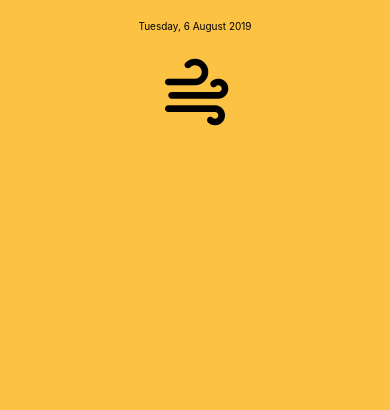
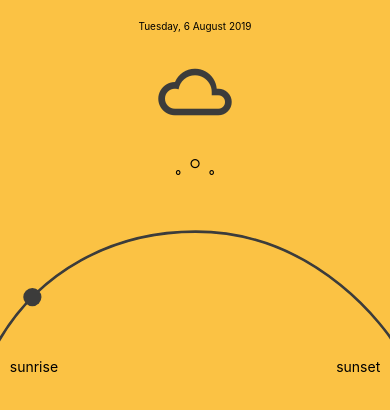
Before and after one commit to MatthewKarpenko/wheatherApp, a React Native app: screen / in a window 390 px wide. Shown: the top 410 px of the page. Built offline with nearby package versions, Linux system fonts and the light colour scheme.

Commit message:
sunrise and sunset tracking functionality

```diff
--- a/components/App.js
+++ b/components/App.js
@@ -1,9 +1,12 @@
 import React, { Component } from 'react';
-import { StyleSheet, View, Button, PermissionsAndroid, Text } from "react-native";
+import { StyleSheet, View, PermissionsAndroid } from "react-native";
 import Geolocation from 'react-native-geolocation-service';
+
+
 import DateAndCityName from "./DateAndCityName";
 import { getCurrentWeather } from '../requests/weatherRequests';
 import OneDayWeather from './OneDayWeather';
+import SunPath from './SunPath';
 
 export default class App extends Component {
 constructor(props) {
@@ -45,7 +48,6 @@ constructor(props) {
 
            },
            error => {
-             // See error code charts below.
              console.log(error.code, error.message);
            },
            {
@@ -65,6 +67,7 @@ constructor(props) {
 
  componentDidMount () {
     this.getLocation();
+    console.log(this.state.oneDayWeather)
   }
 
 
@@ -72,7 +75,8 @@ constructor(props) {
     return (
       <View style={styles.body}>
         <DateAndCityName cityName={this.state.cityName} />
-        <OneDayWeather id={this.state.weatherId}/>
+        <OneDayWeather id={this.state.weatherId} weatherInfo={this.state.oneDayWeather}/>
+        <SunPath weatherInfo={this.state.oneDayWeather} />
       </View>
     );
   }
@@ -81,6 +85,10 @@ constructor(props) {
 const styles = StyleSheet.create({
   body: {
     backgroundColor: '#FBC244',
-    flex: 1
+
+    margin: 0,
+    flex: 1,
+    fontSize: 10,
+    color: '#3C3C3B'
   }
 })
--- a/components/OneDayWeather.js
+++ b/components/OneDayWeather.js
@@ -1,33 +1,22 @@
 import React, { Component } from "react";
-//import React
-import { StyleSheet, View } from "react-native";
-//import all the basic components
-import ZocialIcon from "react-native-vector-icons/Zocial";
-import OcticonIcon from "react-native-vector-icons/Octicons";
-import MaterialIcon from "react-native-vector-icons/MaterialIcons";
+import { StyleSheet, View, Text } from "react-native";
 import MaterialCommunityIcon from "react-native-vector-icons/MaterialCommunityIcons";
-import Ionicon from "react-native-vector-icons/Ionicons";
-import FoundationIcon from "react-native-vector-icons/Foundation";
-import EvilIcon from "react-native-vector-icons/EvilIcons";
-import EntypoIcon from "react-native-vector-icons/Entypo";
-import FAIcon from "react-native-vector-icons/FontAwesome";
-import SimpleLineIcon from "react-native-vector-icons/SimpleLineIcons";
-import FeatherIcon from "react-native-vector-icons/Feather";
-import FontistoIcon from "react-native-vector-icons/Fontisto";
-import AntIcon from "react-native-vector-icons/AntDesign";
+
 
 //import vector icons
-
 
 export default class OneDayWeather extends Component {
   constructor(props) {
     super(props);
     this.state = {
-                     iconType: ''
+      iconType: "weather-cloudy",
+      todayTemp: null,
+      maxMinTemp: [null, null],
+      weatherType: ""
     };
   }
   // set icon for each weather condition
-                 setIcon = (id) => {
+  setIcon = id => {
     if (id < 300) {
       this.setState({
         iconType: "weather-windy"
@@ -36,36 +25,42 @@ export default class OneDayWeather extends Component {
       this.setState({
         iconType: "weather-rainy"
       });
-
     } else if (id < 600) {
       this.setState({
         iconType: "weather-pouring"
       });
-
     } else if (id < 700) {
       this.setState({
         iconType: "weather-snowy"
       });
-
     } else if (id < 800) {
       this.setState({
         iconType: "weather-cloudy"
       });
-
     } else if (id === 800) {
       this.setState({
         iconType: "weather-sunny"
       });
-
     } else {
       this.setState({
         iconType: "weather-cloudy"
       });
     }
+  };
+
+  componentWillReceiveProps(nextProps) {
+    if (this.props.weatherInfo != nextProps.weatherInfo) {
+      console.log(nextProps.id)
+      this.setIcon(nextProps.id);
+      const temperatures = [];
+      temperatures.unshift(Math.round(nextProps.weatherInfo.main.temp_min));
+      temperatures.unshift(Math.round(nextProps.weatherInfo.main.temp_max));
+      this.setState({
+        todayTemp: Math.round(nextProps.weatherInfo.main.temp),
+        maxMinTemp: temperatures,
+        weatherType: nextProps.weatherInfo.weather[0].main.toLowerCase()
+      });
     }
-
-                 componentDidMount() {
-                    this.setIcon(this.props.id)
   }
 
   render() {
@@ -74,8 +69,17 @@ export default class OneDayWeather extends Component {
         <MaterialCommunityIcon
           name={this.state.iconType}
           size={80}
-                         color={'black'}
+          color={"#3C3C3B"}
         />
+        <View style={styles.todayTempContainer}>
+          <Text>{this.state.maxMinTemp[0]}&#176;</Text>
+
+          <Text style={styles.currentTemp}>{this.state.todayTemp}&#176;</Text>
+
+          <Text>{this.state.maxMinTemp[1]}&#176;</Text>
+        </View>
+
+        <Text>{this.state.weatherType}</Text>
       </View>
     );
   }
@@ -83,8 +87,25 @@ export default class OneDayWeather extends Component {
 
 const styles = StyleSheet.create({
   container: {
-    justifyContent: 'center',
-    alignItems: 'center',
-    textAlign: 'center'
+    justifyContent: "center",
+    alignItems: "center",
+    textAlign: "center"
+  },
+
+  todayTempContainer: {
+    width: 100,
+    display: "flex",
+    flexDirection: "row",
+    alignItems: "baseline",
+    justifyContent: "space-between",
+    paddingTop: 20,
+    paddingBottom: 20,
+    paddingRight: 30,
+    paddingLeft: 30
+  },
+
+  currentTemp: {
+    fontSize: 30,
+    fontWeight: "200"
   }
 });
--- /dev/null
+++ b/components/SunPath.js
@@ -0,0 +1,174 @@
+import React, { Component } from "react";
+import Svg, { Path, Circle } from "react-native-svg";
+import { View, StyleSheet, Dimensions, Text } from "react-native";
+import moment from "moment";
+import * as path from "svg-path-properties";
+
+export default class SunPath extends Component {
+  constructor(props) {
+    super(props);
+    this.state = {
+      cx: 24.901330947875977,
+      cy: 55.82204818725586,
+      pathProp:
+        "M-1.5,90.5c31.28-54.36,88-85,152-85c96.65,0,149.78,81.13,152,85",
+      sunriseTime: null,
+      sunsetTime: null,
+      strokeDasharray: '',
+      strokeDashoffset: '',
+      strokeColor: '#3C3C3B',
+      fillColor: '#3C3C3B'
+    };
+
+    this.sunPath = React.createRef();
+    this.sun = React.createRef();
+  }
+
+  showCurrentSunPosition = (sunInfo) => {
+    let currentTimeUnix = moment().unix();
+    console.log('currentTimeUnix '+ currentTimeUnix)
+    const { sunrise, sunset } = sunInfo;
+    let percentOfDay = (currentTimeUnix - sunrise) / (sunset - sunrise);
+    let percentOfNight;
+    if (moment().format("HH") > 12 && moment().format("HH") <= 23) {
+      percentOfNight =
+        (currentTimeUnix - sunset) / (86400 - (sunset - sunrise));
+    } else {
+      percentOfNight =
+        1 - (sunrise - currentTimeUnix) / (86400 - (sunset - sunrise));
+    }
+
+    this.setState({
+      sunriseTime: moment(new Date(sunrise * 1000)).format("H:mm"),
+      sunsetTime: moment(new Date(sunset * 1000)).format("H:mm")
+    });
+    console.log('day' + percentOfDay)
+    console.log('night' + percentOfNight)
+    if (currentTimeUnix >= sunrise && currentTimeUnix < sunset){
+        this.displaySunPath(percentOfDay, 'day');
+    } else {
+        this.displaySunPath(percentOfNight, 'night');
+    }
+  };
+
+  displaySunPath = (percent, time) => {
+   //let sunPath = document.getElementById('sun-path');
+    let mainPath = path
+      .svgPathProperties(this.state.pathProp);
+    let sunPathTotal = mainPath.getTotalLength();
+
+    let sunPathCurrent = sunPathTotal * (1 - percent);
+    console.log(sunPathTotal );
+    console.log(sunPathCurrent);
+    // get position of length
+    let sunPosition = mainPath.
+      getPointAtLength(sunPathTotal - sunPathCurrent);
+
+    console.log()
+    this.setState({
+      strokeDasharray: sunPathTotal,
+      strokeDashoffset: sunPathCurrent,
+      cx: sunPosition.x,
+      cy: sunPosition.y
+    });
+
+    // if (time === 'night') {
+    //     this.setState({
+    //       strokeColor: '#C5C3C6',
+    //       fillColor: '#C5C3C6'
+    //    });
+    // }
+  };
+
+  componentWillReceiveProps(nextProps) {
+    if (this.props.weatherInfo != nextProps.weatherInfo) {
+      //  this.displayPath();
+      // var properties = path.svgPathProperties(
+      //   "M-1.5,90.5c31.28-54.36,88-85,152-85c96.65,0,149.78,81.13,152,85"
+      // );
+      // var length = properties.getTotalLength();
+      //   console.log(
+      //     "M-1.5,90.5c31.28-54.36,88-85,152-85c96.65,0,149.78,81.13,152,85".getPointAtLength(
+      //       363.80535888671875 - 146.67774162892
+      //     )
+      //   );
+
+      this.showCurrentSunPosition(nextProps.weatherInfo.sys)
+
+    }
+  }
+
+  render() {
+    return (
+      <View style={styles.sunPathContainer}>
+        <Svg
+          viewBox="0 0 300 90"
+          height={150}
+          width={Math.round(Dimensions.get("window").width)}
+          style={styles.svg}
+        >
+          <Path
+            fillOpacity="0"
+            strokeWidth="1"
+            stroke="#555"
+            d="M-1.5,90.5c31.28-54.36,88-85,152-85c96.65,0,149.78,81.13,152,85"
+          />
+          <Path
+            ref={this.sunPath}
+            id="sun-path"
+            strokeDasharray={this.state.strokeDasharray}
+            strokeDashoffset={this.state.strokeDashoffset}
+            fillOpacity="0"
+            strokeWidth="2"
+            stroke={this.state.strokeColor}
+            d="M-1.5,90.5c31.28-54.36,88-85,152-85c96.65,0,149.78,81.13,152,85"
+          />
+          <Circle
+            ref={this.sun}
+            id="sun"
+            r="7"
+            cx={this.state.cx}
+            cy={this.state.cy}
+            fill={this.state.fillColor}
+          />
+        </Svg>
+        <View style={styles.sunPosition}>
+          <View style={styles.sunriseAndSunset}>
+            <Text>sunrise</Text>
+            <Text>{this.state.sunriseTime}</Text>
+          </View>
+          <View>
+            <Text>sunset</Text>
+            <Text>{this.state.sunsetTime}</Text>
+          </View>
+        </View>
+      </View>
+    );
+  }
+}
+
+const styles = StyleSheet.create({
+  sunPathContainer: {
+    margin: 0,
+    alignSelf: "stretch",
+    display: "flex",
+    flexDirection: "column",
+    alignContent: "center",
+    alignItems: "center"
+  },
+
+  svg: {
+    color: "black"
+  },
+
+  sunPosition: {
+    width: "95%",
+    display: "flex",
+    flexDirection: "row",
+    justifyContent: "space-between"
+  },
+
+  sunRiseAndSunset: {
+    textAlign: "center"
+  }
+});
--- a/package.json
+++ b/package.json
@@ -8,10 +8,14 @@
   },
   "dependencies": {
     "axios": "^0.19.0",
+    "moment": "^2.24.0",
     "react": "16.8.3",
     "react-native": "0.59.8",
     "react-native-geolocation-service": "^2.0.1",
-    "react-native-vector-icons": "^6.6.0"
+    "react-native-responsive-dimensions": "^2.0.1",
+    "react-native-svg": "^9.5.3",
+    "react-native-vector-icons": "^6.6.0",
+    "svg-path-properties": "^0.5.2"
   },
   "devDependencies": {
     "@babel/core": "^7.4.5",
--- a/requests/weatherRequests.js
+++ b/requests/weatherRequests.js
@@ -14,6 +14,7 @@ let res
            }&units=${units}&APPID=${appId}`
          )
          .then(function(response) {
+
            res = response.data
          })
          .catch(function(error) {
```
Also changed, not shown: 5 other files (tests, documents, lock files or other folders). Lines whose indentation alone changed are shown as unchanged.
